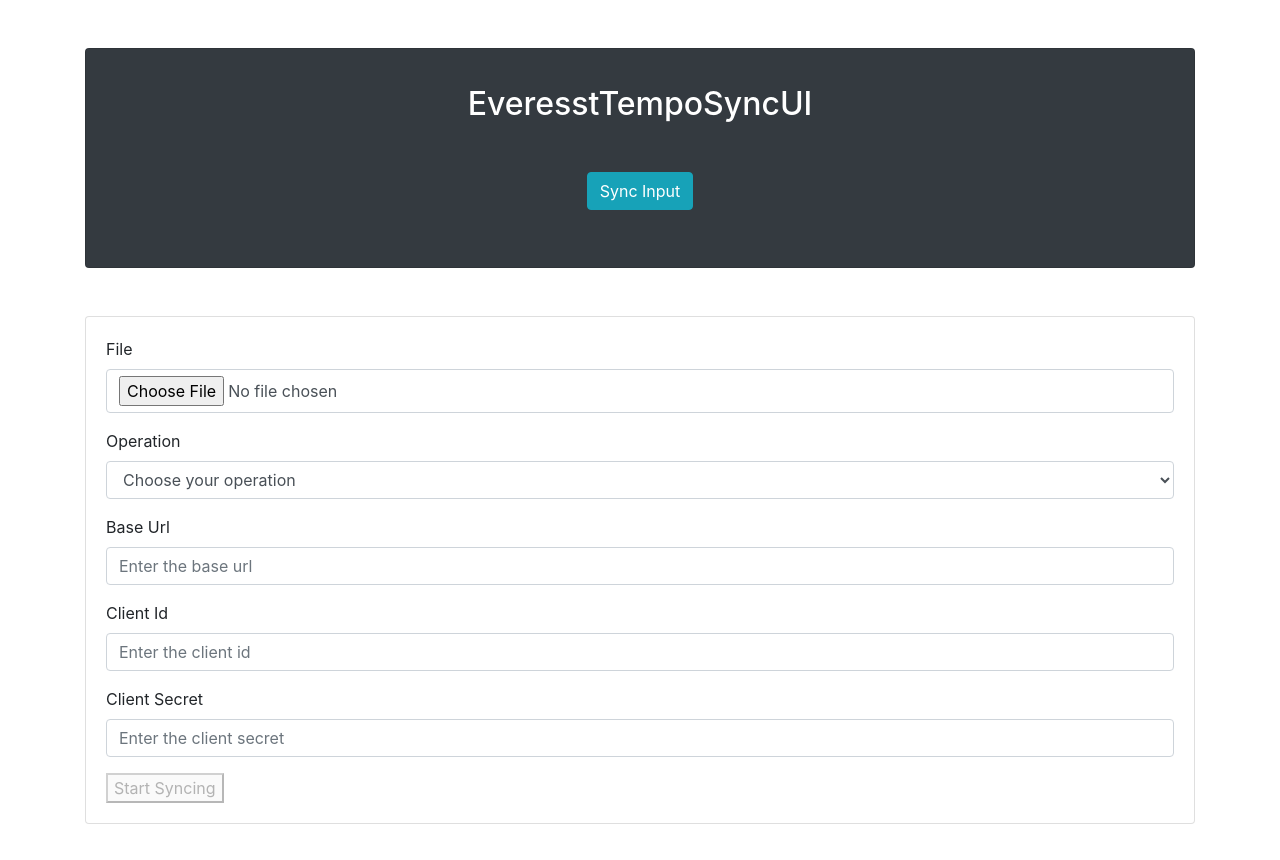
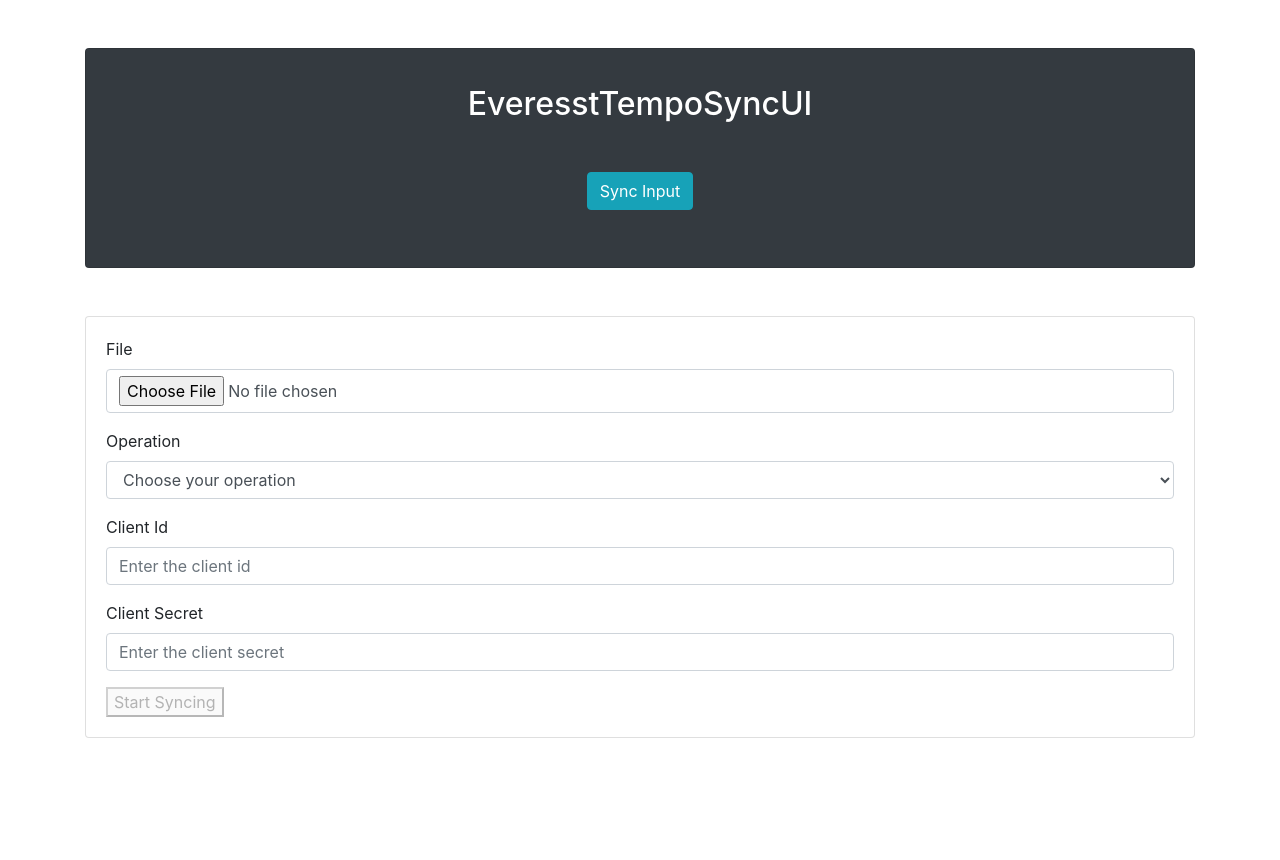
Before and after one commit to Thomas-Slegers/EveresstTempoSyncUI, an Angular app: page /input in a window 1280 px wide. Shown: the top 860 px of the page. After the commit the page ends 800 px from the top, so only its background shows below. Built offline with nearby package versions, Linux system fonts and the light colour scheme.

Commit message:
Remove base url from frontend

```diff
--- a/src/app/model/sync-input-entity.ts
+++ b/src/app/model/sync-input-entity.ts
@@ -2,7 +2,6 @@ export class SyncInputEntity {
     syncResultUUID: string
     file: File
     operation: string
-    baseUrl: string
     clientId: string
     clientSecret: string
 }
--- a/src/app/service/sync-input.service.ts
+++ b/src/app/service/sync-input.service.ts
@@ -18,7 +18,6 @@ export class SyncInputService {
         formdata.append("syncResultUUID", syncInputEntity.syncResultUUID);
         formdata.append("file", syncInputEntity.file);
         formdata.append("operation", syncInputEntity.operation);
-        formdata.append("baseUrl", syncInputEntity.baseUrl);
         formdata.append("clientId", syncInputEntity.clientId);
         formdata.append("clientSecret", syncInputEntity.clientSecret);
         const req = new HttpRequest('POST', this.syncUrl, formdata
--- a/src/app/sync-input-form/sync-input-form.component.html
+++ b/src/app/sync-input-form/sync-input-form.component.html
@@ -34,21 +34,6 @@
                 </div>
             </div>
             <div class="form-group">
-                <label for="baseUrl">Base Url</label>
-                <input type="url"
-                       class="form-control"
-                       id="baseUrl"
-                       name="baseUrl"
-                       formControlName="baseUrl"
-                       placeholder="Enter the base url">
-            </div>
-            <div *ngIf="formData.controls['baseUrl'].invalid && (formData.controls['baseUrl'].touched)"
-                 class="alert alert-danger">
-                <div *ngIf="formData.controls['baseUrl'].errors?.['required']">
-                    Base url is required.
-                </div>
-            </div>
-            <div class="form-group">
                 <label for="clientId">Client Id</label>
                 <input type="text"
                        class="form-control"
--- a/src/app/sync-input-form/sync-input-form.component.ts
+++ b/src/app/sync-input-form/sync-input-form.component.ts
@@ -17,7 +17,6 @@ export class SyncInputFormComponent implements OnInit {
     private selectedFiles: FileList;
     private file: File;
     private operation: string;
-    private baseUrl: string;
     private clientId: string;
     private clientSecret: string;
     private syncInputEntity: SyncInputEntity;
@@ -31,7 +30,6 @@ export class SyncInputFormComponent implements OnInit {
         this.formData = new FormGroup({
             file: new FormControl(null, Validators.required),
             operation: new FormControl(null, Validators.required),
-            baseUrl: new FormControl(null, Validators.required),
             clientId: new FormControl(null, Validators.required),
             clientSecret: new FormControl(null, Validators.required)
         });
@@ -54,7 +52,6 @@ export class SyncInputFormComponent implements OnInit {
         // @ts-ignore
         this.file = this.selectedFiles.item(0);
         this.operation = data.operation;
-        this.baseUrl = data.baseUrl;
         this.clientId = data.clientId;
         this.clientSecret = data.clientSecret;
         this.syncInputEntity = data;
```
